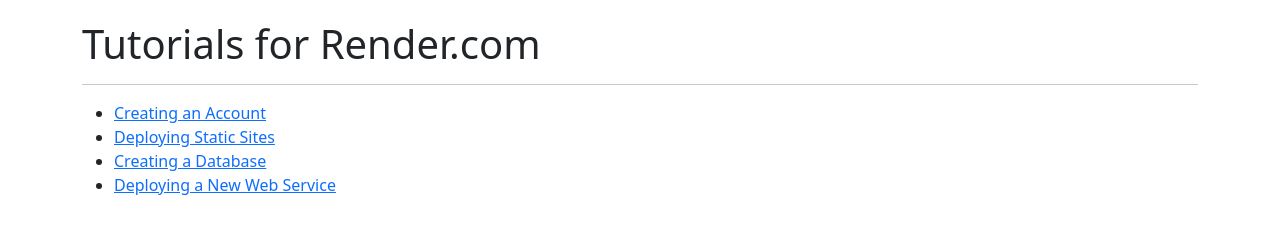
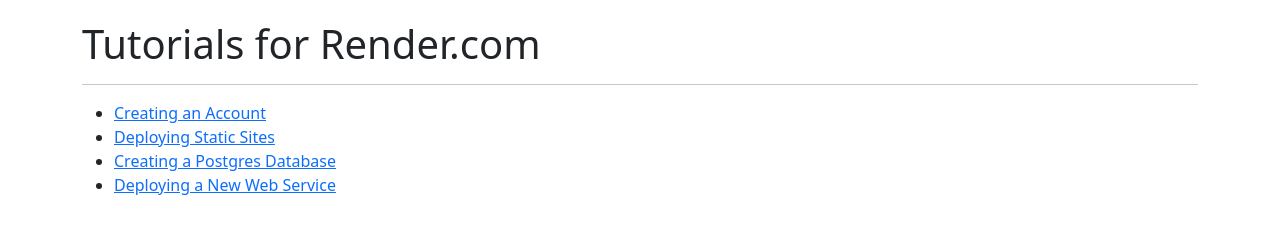
Before and after one commit to umf-iti-200/tutorials-for-render-com, a plain HTML site: page index.html in a window 1280 px wide. Drawn offline with nearby package versions, Linux system fonts and the light colour scheme.

Commit message:
Update index.html

```diff
--- a/index.html
+++ b/index.html
@@ -18,7 +18,7 @@
     <ul>
         <li><a href="content/creating-an-account">Creating an Account</a></li>
         <li><a href="content/deploying-static-sites">Deploying Static Sites</a></li>
-        <li><a href="content/creating-a-database">Creating a Database</a></li>
+        <li><a href="content/creating-a-postgres-database">Creating a Postgres Database</a></li>
         <li><a href="content/deploying-a-new-web-service">Deploying a New Web Service</a></li>
     </ul>
 
```
